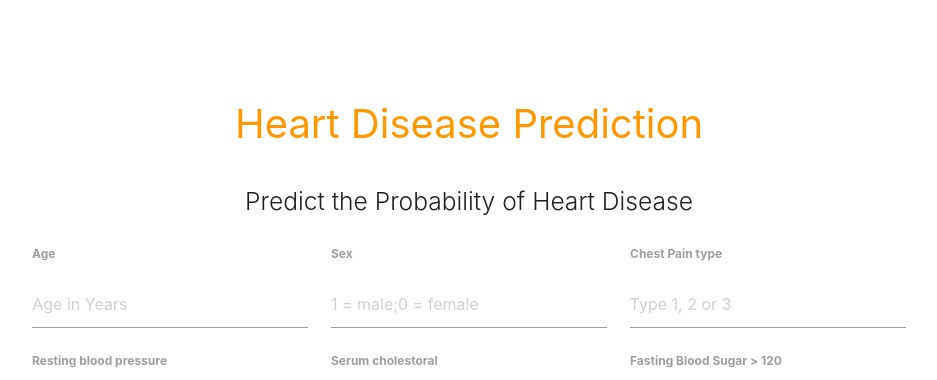
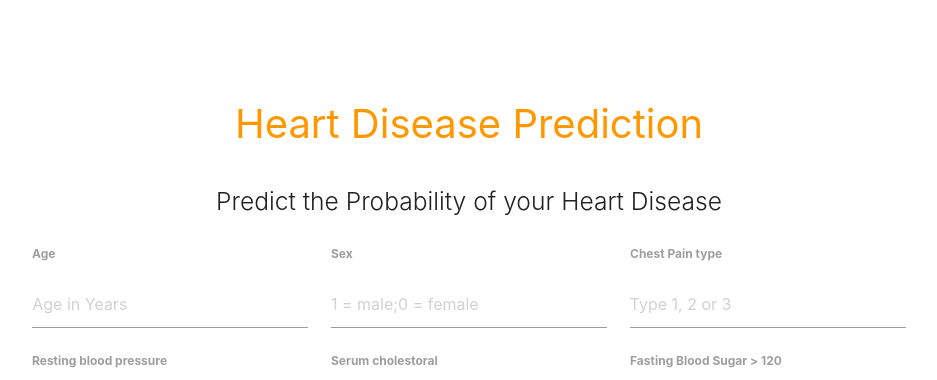
Before and after one commit to KODExBREAKER/Heart-disease-prediction, a Flask app: page / in a window 1280 px wide. Shown: the top 380 px of the page, without its empty margins (171-1108 px from the left). Run offline with Flask 2, Linux system fonts and the light colour scheme; parts of the project's set-up code (start-up, migrations or seed data) failed here and were passed over; some libraries are stand-ins or nearby versions.

Commit message:
Update heart.html

```diff
--- a/templates/heart.html
+++ b/templates/heart.html
@@ -66,7 +66,7 @@
 
             <div class="row center">
 
-                <h5 class="header col s12 light">Predict the Probability of Heart Disease
+                <h5 class="header col s12 light">Predict the Probability of your Heart Disease
 
                     <br>
 
```
